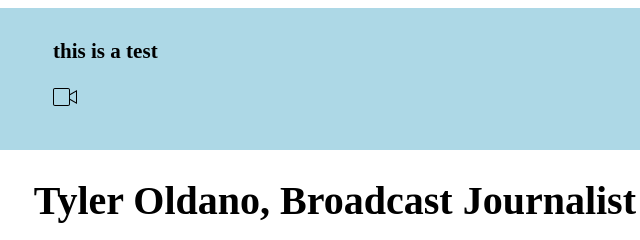
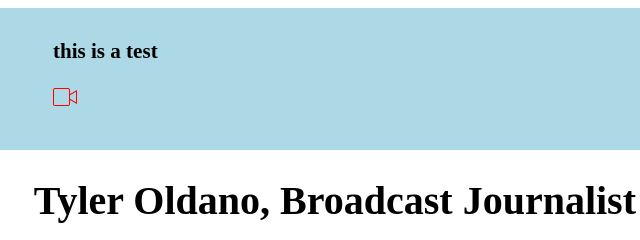
Before and after one commit to flyingtjo/flyingtjo, a plain HTML site: page index.html in a window 1280 px wide. Shown: the top 240 px of the page, 69-709 px from the left. Drawn offline with nearby package versions, Linux system fonts and the light colour scheme.

Commit message:
Update index.html

```diff
--- a/index.html
+++ b/index.html
@@ -17,7 +17,7 @@
 
         <header class="col bg-secondary text-white p-2 mb-4">
           <h3>this is a test</h3>
-<svg width="75" height="50" xmlns="http://www.w3.org/2000/svg" fill-rule="evenodd" clip-rule="evenodd"><path d="M15 3c1.104 0 2 .896 2 2v4l7-4v14l-7-4v4c0 1.104-.896 2-2 2h-13c-1.104 0-2-.896-2-2v-14c0-1.104.896-2 2-2h13zm0 17c.552 0 1-.448 1-1v-14c0-.551-.448-1-1-1h-13c-.551 0-1 .449-1 1v14c0 .552.449 1 1 1h13zm2-9.848v3.696l6 3.429v-10.554l-6 3.429z"/></svg>
+<svg width="75" height="50" xmlns="http://www.w3.org/2000/svg" fill="red" fill-rule="evenodd" clip-rule="evenodd"><path d="M15 3c1.104 0 2 .896 2 2v4l7-4v14l-7-4v4c0 1.104-.896 2-2 2h-13c-1.104 0-2-.896-2-2v-14c0-1.104.896-2 2-2h13zm0 17c.552 0 1-.448 1-1v-14c0-.551-.448-1-1-1h-13c-.551 0-1 .449-1 1v14c0 .552.449 1 1 1h13zm2-9.848v3.696l6 3.429v-10.554l-6 3.429z"/></svg>
         </header>
 
       </div>
```
